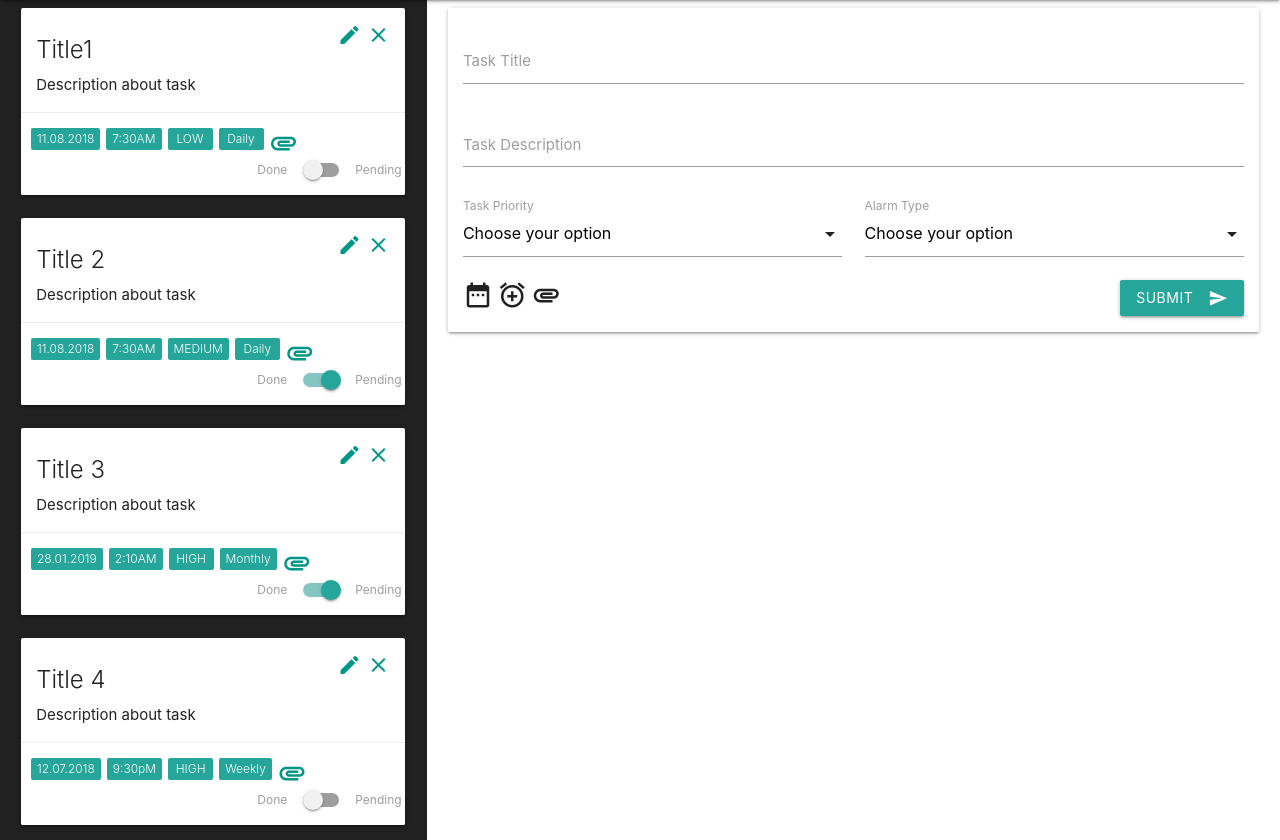
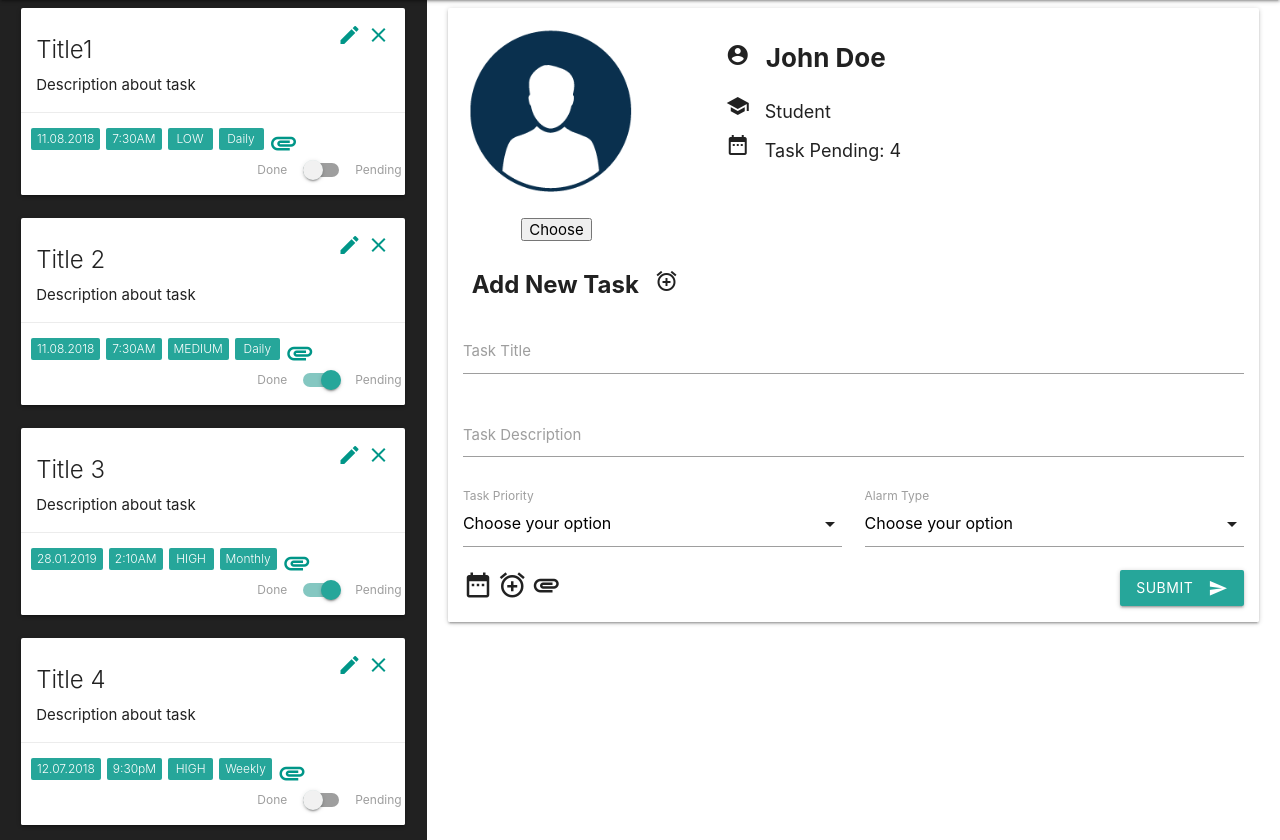
Before and after one commit to UdacityFrontEndScholarship/task-master, a PHP site: page /profile.html in a window 1280 px wide. Shown: the part 64-904 px from the top of the page. Run offline with PHP 8.4, Linux system fonts and the light colour scheme; some libraries are stand-ins or nearby versions.

Commit message:
profle photo and user info added in one commit

```diff
--- a/css/profile.css
+++ b/css/profile.css
@@ -20,3 +20,42 @@ span.badge{
 h5{
 	margin: 0;
 }
+/*Profile card style code*/
+
+.user-photo {
+	width: 80%;
+	max-width: 400px;
+	padding: 20px;
+  }
+
+  .user-name {
+	font-size: 26px;
+	font-weight: bold;
+  }
+
+  .user-info {
+	font-size: 18px;
+  }
+
+  .add-task-title {
+	  font-size: 24px;
+	  font-weight: bold;
+	  padding: 10px;
+  }
+  .left-space {
+	  margin-left: 10px;
+  }
+  #fileupload-example-5 {
+	position: relative;
+	overflow: hidden;
+	left: 35px;
+  }
+
+  #fileupload-example-5 input {
+	position: absolute;
+	top: 0;
+	bottom: 0;
+	left: 0;
+	right: 0;
+	opacity: 0.001;
+  }
--- a/profile.html
+++ b/profile.html
@@ -191,9 +191,46 @@
             </div>
             <div class="col s12 m12 l8 xl8">
                 <div class="card hoverable">
+                        <div class="row">
+                                <div class="col s4 picture-div">
+                                  <div class="profile-card">
+                                    <div class="profile-photo">
+                                      <img class="user-photo" src="img/profile-photo.png" alt="">
+                                    </div>
+                                    <div class="container file-upload">
+                                      <button id="fileupload-example-5">
+                                        <input type="file">
+                                        <span>Choose</span>
+                                      </button>
+                                    </div>
+
+                                  </div>
+                                </div>
+                                <div class="col s8">
+                                  <div class="user-name-div">
+                                    <h2 class="user-name">
+                                      <i class="material-icons">account_circle</i>
+                                      <span class="left-space">John Doe</span>
+                                    </h2>
+                                    <h6 class="user-info">
+                                      <i class="material-icons">school</i>
+                                      <span class="left-space">Student</span>
+                                    </h6>
+                                    <h6 class="user-info">
+                                      <i class="material-icons">date_range</i>
+                                      <span class="left-space">Task Pending: 4</span>
+                                    </h6>
+
+                                  </div>
+                                </div>
+                              </div>
                     <div class="card-content white">
                         <div class="row">
                             <form class="col s12">
+                                    <div class="row left-align add-task-title">
+                                            <span class="left-space">Add New Task</span>
+                                            <i class="material-icons left-space">alarm_add</i>
+                                          </div>
                                 <div class="row">
                                     <div class="input-field col s12">
                                         <input type="text" name="task-title">
```
Also changed, not shown: img/profile-photo.png (added).
